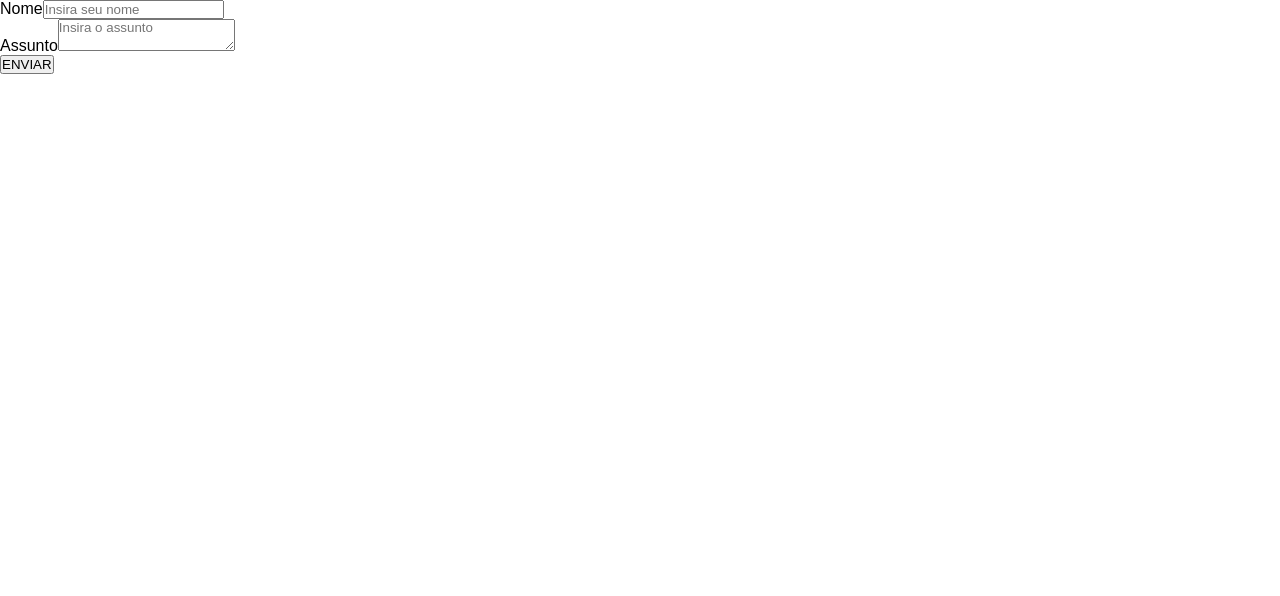
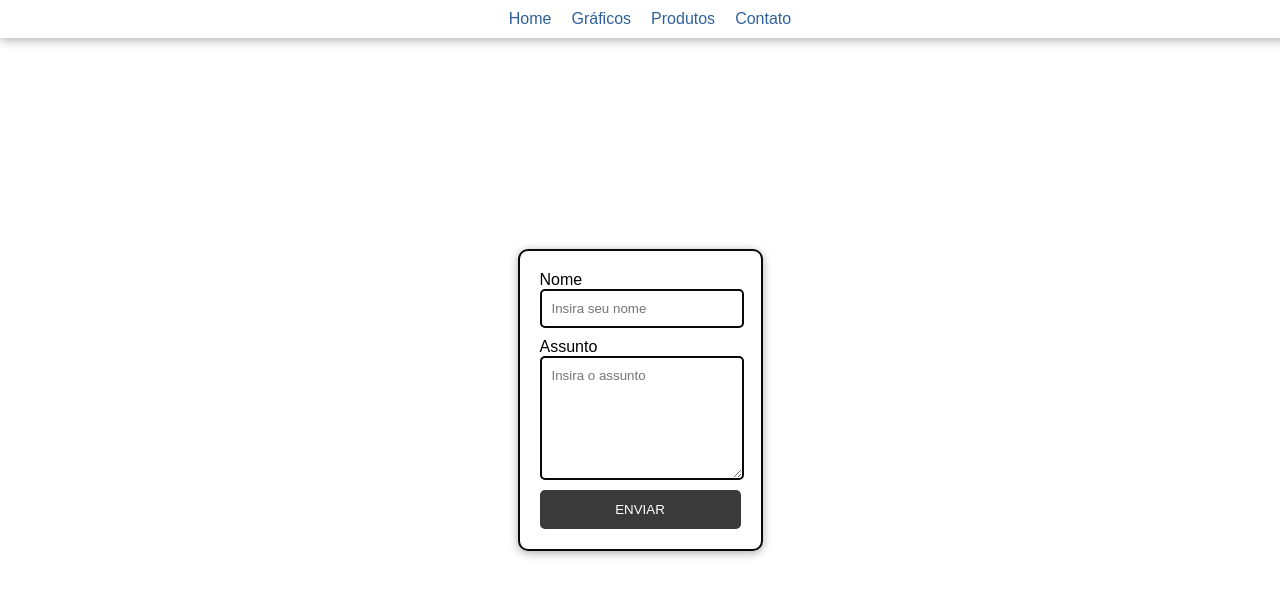
Before and after one commit to Andredev-dias/revReact04, a React (Vite) app: page /contact in a window 1280 px wide. Shown: the top 596 px of the page. Built offline with nearby package versions, Linux system fonts and the light colour scheme; some icons are missing.

Commit message:
Add files via upload

```diff
--- a/src/Contact.jsx
+++ b/src/Contact.jsx
@@ -1,5 +1,6 @@
 import { useState } from 'react'
 import s from './Contact.module.css'
+import { Menu } from './components/menu'
 
 function Contact(){
 
@@ -13,20 +14,21 @@ function Contact(){
     }
 
     return(
+        <div className={s.wrapContact}>
+        <Menu/>
+
         <div className={s.formulario}>
-
             <div className={s.wrapInputs}>
                 <label htmlFor="nome">Nome</label>
-                <input type="text" placeholder='Insira seu nome' value={nome} onChange={(e) => setNome(e.target.value)}/>
+                <input className={s.inputData} type="text" placeholder='Insira seu nome' value={nome} onChange={(e) => setNome(e.target.value)}/>
             </div>
 
              <div className={s.wrapInputs}>
                 <label htmlFor="assunto">Assunto</label>
-                <textarea placeholder='Insira o assunto' value={assunto} onChange={(e) => setAssunto(e.target.value)}/>
+                <textarea className={s.textAreaData} placeholder='Insira o assunto' value={assunto} onChange={(e) => setAssunto(e.target.value)}/>
             </div>
-
             <button className={s.btn} onClick={enviar}>ENVIAR</button>
-
+        </div>
         </div>
     )
 }
--- a/src/Contact.module.css
+++ b/src/Contact.module.css
@@ -0,0 +1,61 @@
+.wrapContact {
+    min-height: 100vh;
+    height: auto;
+    display: flex;
+    align-items: center;
+    justify-content: center;
+}
+
+.formulario {
+    padding: 20px;
+    border: 2px solid var(--dark);
+    box-shadow: var(--sombra);
+    border-radius: 10px;
+    display: flex;
+    flex-direction: column;
+    gap: 10px;
+}
+
+.wrapInputs {
+    display: flex;
+    flex-direction: column;
+}
+
+.inputData {
+    padding: 10px;
+    outline: none;
+    border: 2px solid var(--dark);
+    width: 90%;
+    border-radius: 5px;
+}
+
+.textAreaData {
+    padding: 10px;
+    outline: none;
+    border: 2px solid var(--dark);
+    height: 100px;
+    min-height: 100px;
+    max-height: 100px;
+    width: 90%;
+    min-width: 90%;
+    max-width: 90%;
+    border-radius: 5px;
+}
+
+.btn {
+    padding: 10px;
+    border: none;
+    border: 2px solid var(--dark);
+    opacity: 0.8;
+    background-color: var(--dark);
+    color: var(--light);
+    border-radius: 5px;
+    transition: all 200ms ease-in-out;
+}
+
+.btn:hover {
+    opacity: 1;
+    cursor: pointer;
+    background-color: var(--light);
+    color: var(--dark);
+}
```
